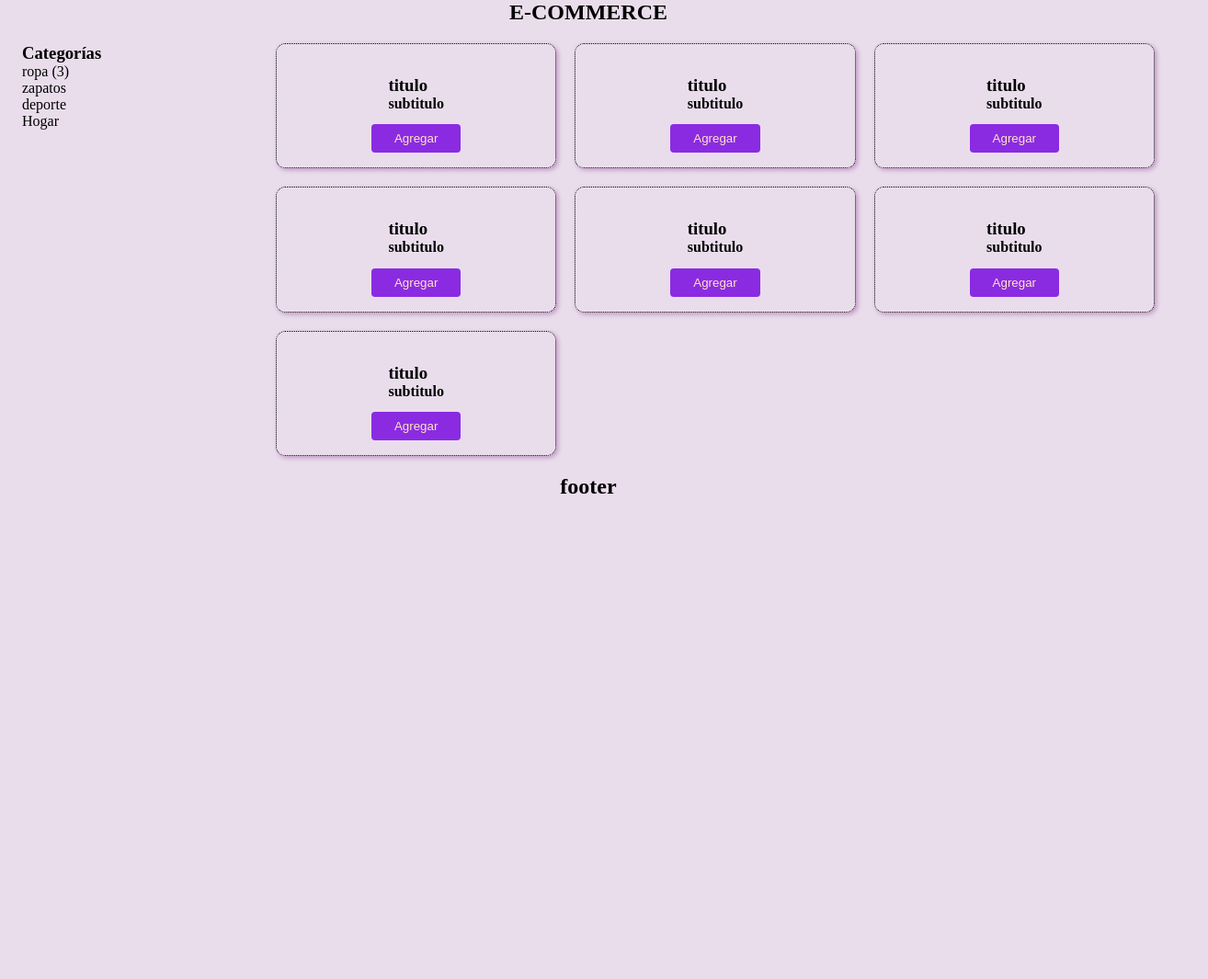
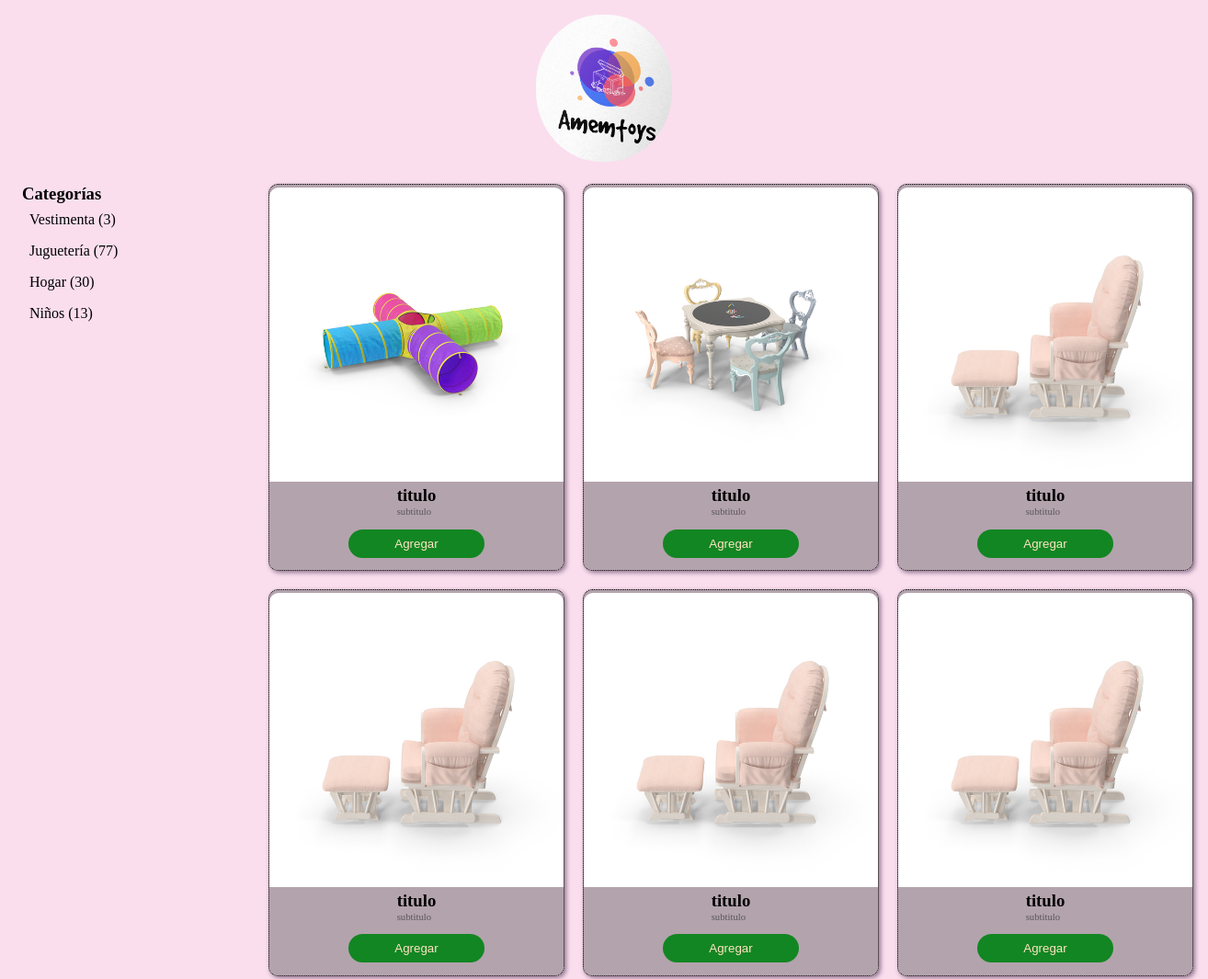
Before and after one commit to vriquelmefe/e-commerce-grid, a plain HTML site: page index.html in a window 1280 px wide. Shown: the top 1065 px of the page at 92% size, 1314 px wide, since content can reach past the window. Before the commit the page ends 800 px from the top, so only its background shows below. Drawn offline with Linux system fonts and the light colour scheme.

Commit message:
logo,colores

```diff
--- a/assets/css/style.css
+++ b/assets/css/style.css
@@ -5,6 +5,11 @@
 .header {
   grid-area: header;
   text-align: center;
+  margin-top: 1em;
+  img{
+    border-radius: 48%;
+    height: 20vh;
+  }
 }
 .footer {
   grid-area: footer;
@@ -15,13 +20,25 @@
   display: flex;
   flex-direction: column;
   padding: 0 1.5em;
+  p{
+    padding: .5em;
+    text-transform: capitalize;
+  }
+  & p:hover{
+    translate: 2%;
+    background-color: #907590;
+    color: aliceblue;
+    padding: .5em;
+    border-radius: 5px;
+    text-align: center;
+  }
 }
 .productos {
   grid-area: productos;
   display: grid;
   grid-template-columns: auto auto auto;
   gap: 20px;
-  padding: 0 1.5rem;
+  padding: 0 1rem;
 }
 body {
   display: grid;
@@ -31,26 +48,42 @@ body {
     "header header"
     "box productos"
     "footer footer";
-    background-color: rgba(215, 193, 220, 0.543);
+    background-color: rgba(248, 205, 230, 0.659);
 }
 .producto-unitario {
   display: flex;
   flex-direction: column;
   border: 1px dotted #000;
-  padding: 1em;
   align-items: center;
   border-radius: 10px;
-  box-shadow: 2px 2px 5px #720c7156;
-  &:hover{
-    translate: 2%;
+  padding-top: .2em;
+  box-shadow: 2px 2px 5px #907590;
+  background-color: rgba(94, 92, 94, 0.45);
+  color: rgb(0, 0, 0);
+  img{
+    height: 40vh;
+    max-width: fit-content;
+    border-top-right-radius: 10px;
+    border-top-left-radius: 10px;
+
+  }
+  h6{
+    color: #5a565a;
+    font-weight: 100;
   }
   .boton {
-    background-color: blueviolet;
+    background-color: rgb(18, 134, 34);
     color: bisque;
-    border-radius: 4px;
-    padding: 8px 25px;
+    border-radius: 20px;
+    padding: 8px 50px;
     border: none;
     align-items: center;
     margin-top: 1em;
+    margin-bottom: 1em;
+    &:hover{
+      translate: 2%;
+      background-color:  #64ff64;
+      color: #000;
+    }
   }
 }
--- a/index.html
+++ b/index.html
@@ -8,26 +8,26 @@
   </head>
   <body>
     <nav class="header">
-      <h1>E-COMMERCE</h1>
+     <img src="./assets/img/logoamem.png" alt="">
     </nav>
     <menu>
       <div class="box">
         <h3>Categorías</h3>
-        <p>ropa <span>(3)</span></p>
-        <p>zapatos</p>
-        <p>deporte</p>
-        <p>Hogar</p>
+        <p>Vestimenta <span>(3)</span></p>
+        <p>Juguetería <span>(77)</span></p>
+        <p>Hogar <span>(30)</span></p>
+        <p>Niños <span>(13)</span></p>
       </div>
     </menu>
     <main>
       <div class="productos">
         <div class="producto-unitario">
           <div>
-            <img src="" alt="" />
+            <img src="./assets/img/descarga1.png" alt="" />
           </div>
           <div>
             <h3>titulo</h3>
-            <h4>subtitulo</h4>
+            <h6>subtitulo</h6>
           </div>
           <div>
             <button class="boton">Agregar</button>
@@ -35,11 +35,11 @@
         </div>
         <div class="producto-unitario">
           <div>
-            <img src="" alt="" />
+            <img src="./assets/img/descarga2.png" alt="" />
           </div>
           <div>
             <h3>titulo</h3>
-            <h4>subtitulo</h4>
+            <h6>subtitulo</h6>
           </div>
           <div>
             <button class="boton">Agregar</button>
@@ -47,11 +47,11 @@
         </div>
         <div class="producto-unitario">
           <div>
-            <img src="" alt="" />
+            <img src="./assets/img/descarga3.png" alt="" />
           </div>
           <div>
             <h3>titulo</h3>
-            <h4>subtitulo</h4>
+            <h6>subtitulo</h6>
           </div>
           <div>
             <button class="boton">Agregar</button>
@@ -59,11 +59,11 @@
         </div>
         <div class="producto-unitario">
           <div>
-            <img src="" alt="" />
+            <img src="./assets/img/descarga3.png" alt="" />
           </div>
           <div>
             <h3>titulo</h3>
-            <h4>subtitulo</h4>
+            <h6>subtitulo</h6>
           </div>
           <div>
             <button class="boton">Agregar</button>
@@ -71,11 +71,11 @@
         </div>
         <div class="producto-unitario">
           <div>
-            <img src="" alt="" />
+            <img src="./assets/img/descarga3.png" alt="" />
           </div>
           <div>
             <h3>titulo</h3>
-            <h4>subtitulo</h4>
+            <h6>subtitulo</h6>
           </div>
           <div>
             <button class="boton">Agregar</button>
@@ -83,11 +83,11 @@
         </div>
         <div class="producto-unitario">
           <div>
-            <img src="" alt="" />
+            <img src="./assets/img/descarga3.png" alt="" />
           </div>
           <div>
             <h3>titulo</h3>
-            <h4>subtitulo</h4>
+            <h6>subtitulo</h6>
           </div>
           <div>
             <button class="boton">Agregar</button>
@@ -95,11 +95,11 @@
         </div>
         <div class="producto-unitario">
           <div>
-            <img src="" alt="" />
+            <img src="./assets/img/descarga3.png" alt="" />
           </div>
           <div>
             <h3>titulo</h3>
-            <h4>subtitulo</h4>
+            <h6>subtitulo</h6>
           </div>
           <div>
             <button class="boton">Agregar</button>
```
Also changed, not shown: assets/img/descarga.png (added), assets/img/descarga1.png (added), assets/img/descarga10.png (added), assets/img/descarga2.png (added), assets/img/descarga3.png (added), assets/img/descarga4.png (added), assets/img/descarga5.png (added), assets/img/descarga6.png (added), assets/img/descarga7.png (added), assets/img/descarga8.png (added), assets/img/descarga9.png (added), assets/img/logoamem.png (added), 1 other file.
